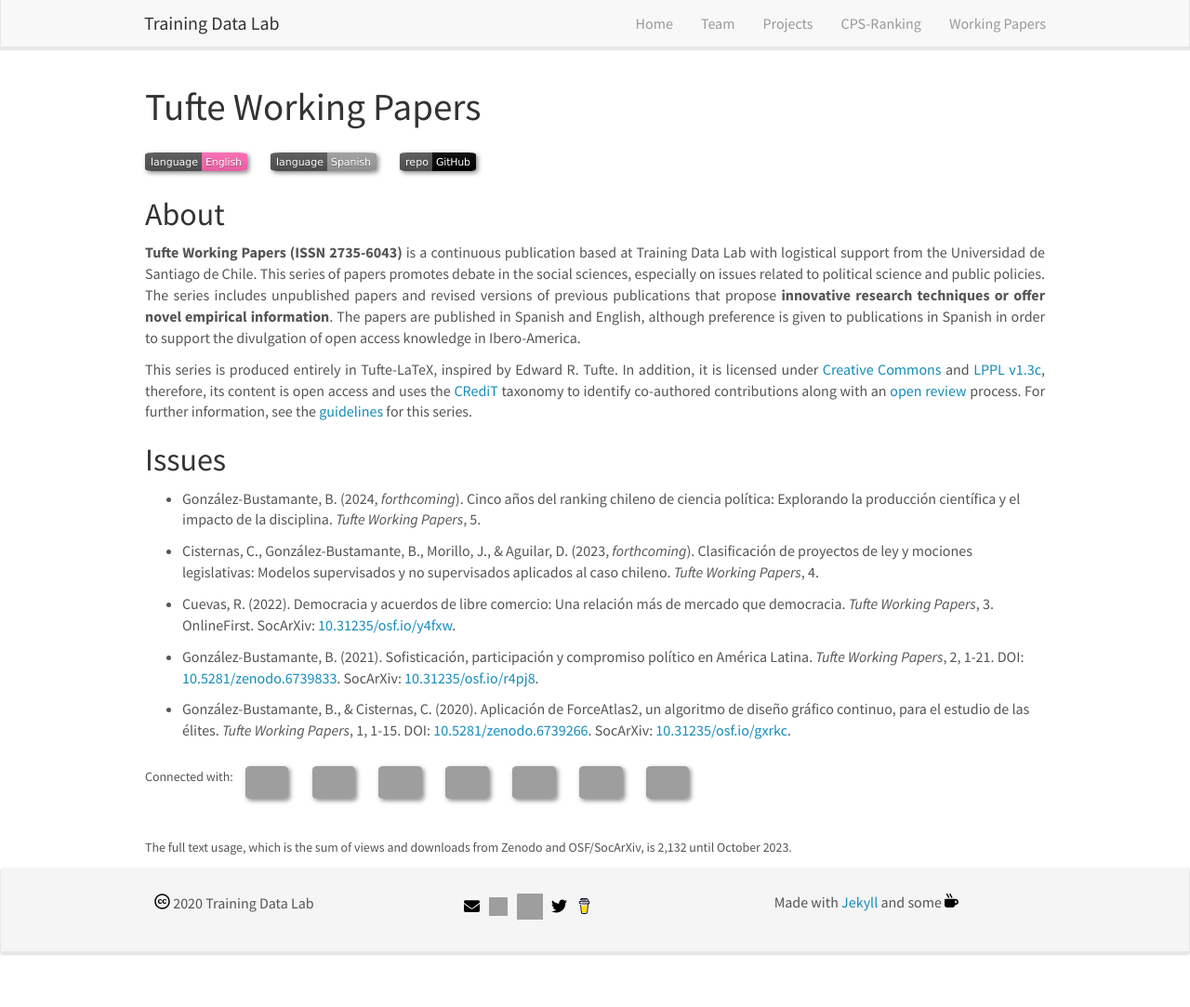
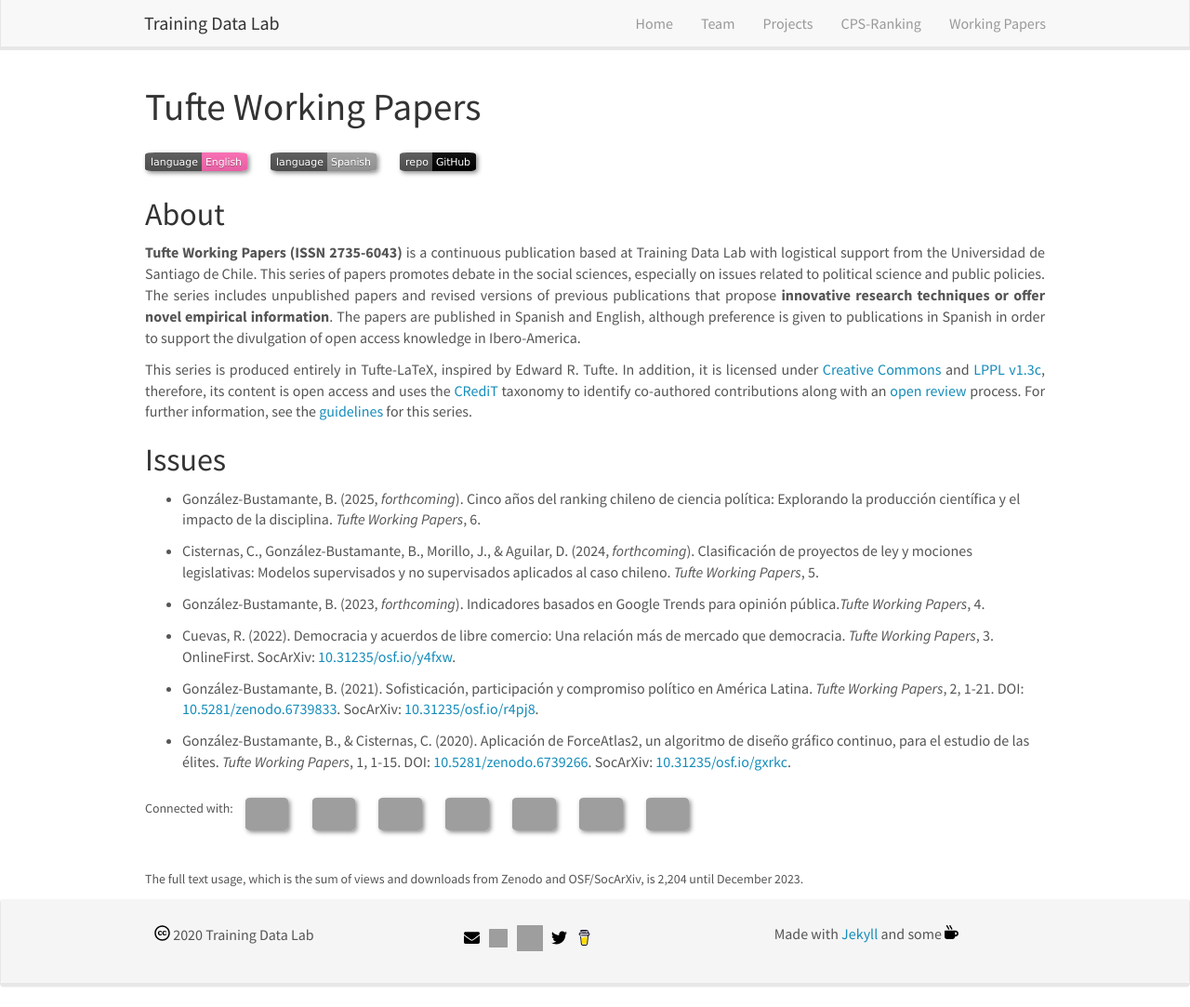
Before and after one commit to training-datalab/old-training-datalab.com, a Jekyll site: the page built from _pages/tufte-working-papers.md, in a window 1280 px wide and 1083 px high. Shown: the whole window at 93% size. Built offline with Jekyll 4.4.1, drawn with Linux system fonts in a browser that asks for light colours; nearby versions of some CDN libraries.

Commit message:
Update tufte-working-papers.md

```diff
--- a/_pages/tufte-working-papers.md
+++ b/_pages/tufte-working-papers.md
@@ -18,9 +18,11 @@ permalink: /tufte-working-papers/
 
 ## Issues
 
-- González-Bustamante, B. (2024, *forthcoming*). Cinco años del ranking chileno de ciencia política: Explorando la producción científica y el impacto de la disciplina.  *Tufte Working Papers*, 5.
+- González-Bustamante, B. (2025, *forthcoming*). Cinco años del ranking chileno de ciencia política: Explorando la producción científica y el impacto de la disciplina.  *Tufte Working Papers*, 6.
 
-- Cisternas, C., González-Bustamante, B., Morillo, J., & Aguilar, D. (2023, *forthcoming*). Clasificación de proyectos de ley y mociones legislativas: Modelos supervisados y no supervisados aplicados al caso chileno. *Tufte Working Papers*, 4.
+- Cisternas, C., González-Bustamante, B., Morillo, J., & Aguilar, D. (2024, *forthcoming*). Clasificación de proyectos de ley y mociones legislativas: Modelos supervisados y no supervisados aplicados al caso chileno. *Tufte Working Papers*, 5.
+
+- González-Bustamante, B. (2023, *forthcoming*). Indicadores basados en Google Trends para opinión pública.*Tufte Working Papers*, 4.
 
 - Cuevas, R. (2022). Democracia y acuerdos de libre comercio: Una relación más de mercado que democracia. *Tufte Working Papers*, 3. OnlineFirst. SocArXiv: <a href="https://doi.org/10.31235/osf.io/y4fxw" target="_blank">10.31235/osf.io/y4fxw</a>.
 
@@ -34,4 +36,4 @@ permalink: /tufte-working-papers/
 </figure>
 
 <br />
-<small>The full text usage, which is the sum of views and downloads from Zenodo and OSF/SocArXiv, is 2,132 until October 2023.</small>
+<small>The full text usage, which is the sum of views and downloads from Zenodo and OSF/SocArXiv, is 2,204 until December 2023.</small>
```
